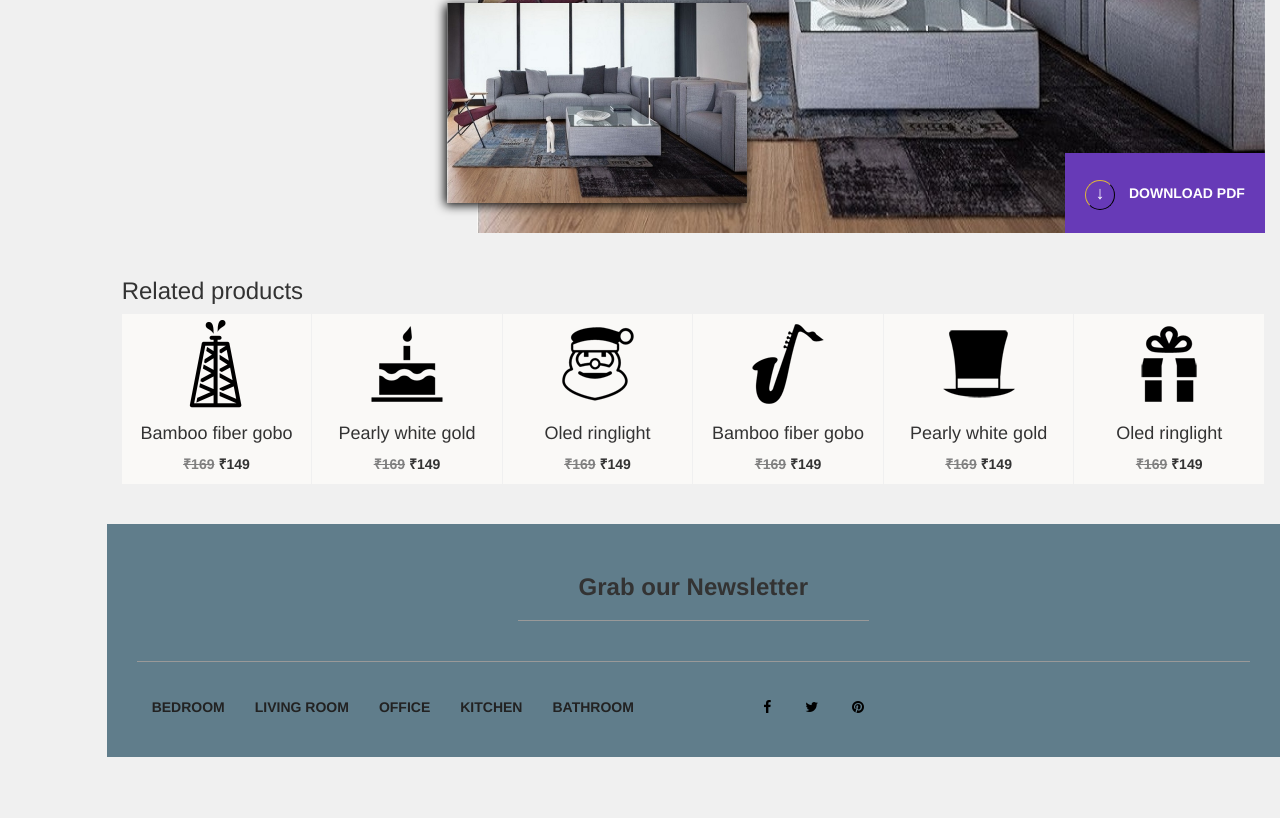
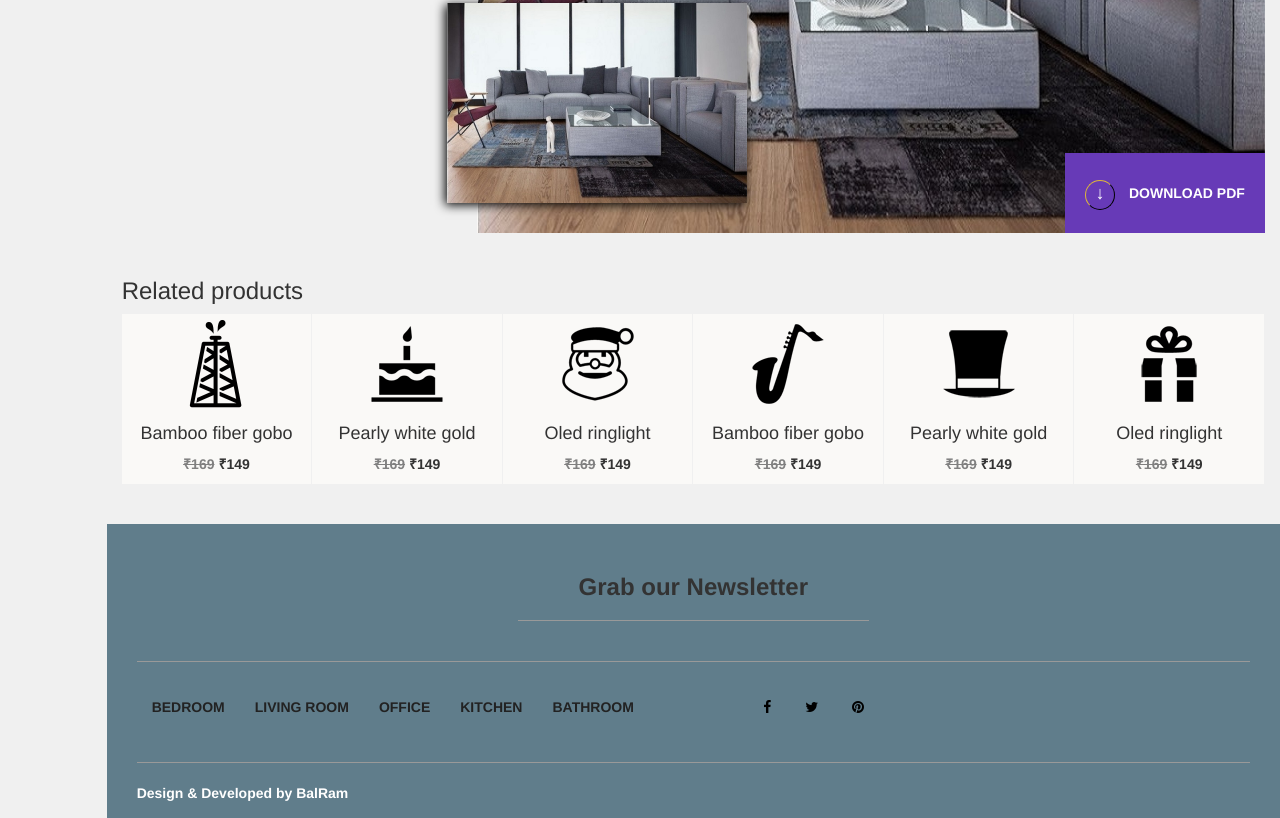
Before and after one commit to BalRamBKB/interior-decoration, a plain HTML site: page index.html in a window 1280 px wide. Shown: the part 2247-3065 px from the top of the page. Before the commit the page ends 3004 px from the top, so only its background shows below. Drawn offline with nearby package versions, Linux system fonts and the light colour scheme.

Commit message:
footer updated

```diff
--- a/index.html
+++ b/index.html
@@ -450,6 +450,10 @@
                         </ul>
                     </div>
                 </div>
+                 <div class="col-md-12">
+                    <hr>
+                    <span style="color:#fff;">Design &amp; Developed by BalRam</span>
+                </div>
             </div>
         </div>
     </footer>
```
